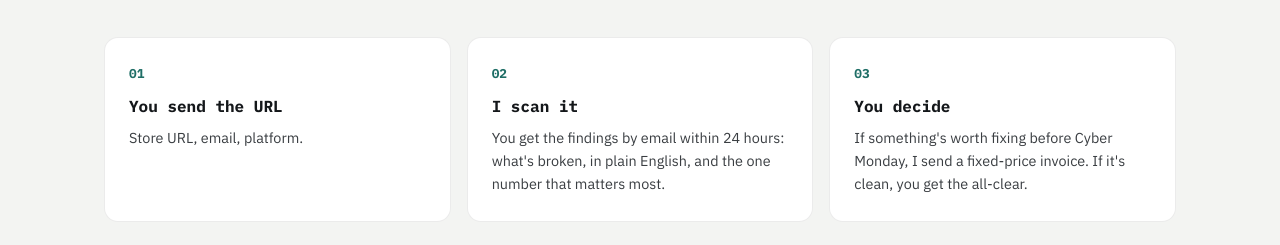
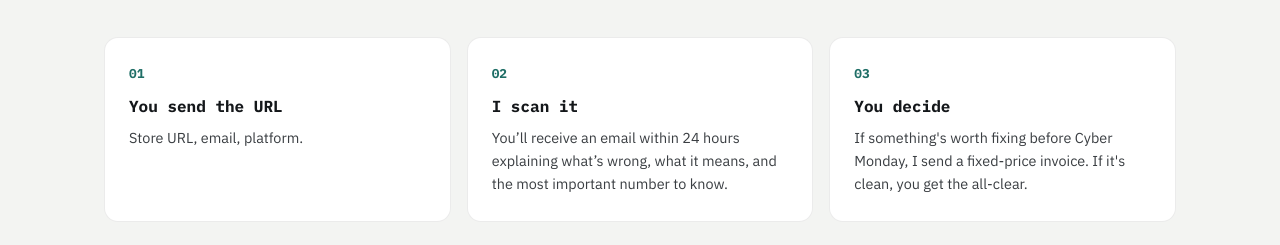
Before and after one commit to jingyen/jeffcheung.ai, a plain HTML site: page docs/bfcm.html in a window 1280 px wide. Shown: the part 821-1066 px from the top of the page. Drawn offline with Linux system fonts and the light colour scheme.

Commit message:
bfcm: reword step 02

```diff
--- a/docs/bfcm.html
+++ b/docs/bfcm.html
@@ -225,7 +225,7 @@
       <div class="sh"><h2>How it works</h2></div>
       <div class="steps">
         <div class="step"><div class="num">01</div><h3>You send the URL</h3><p>Store URL, email, platform.</p></div>
-        <div class="step"><div class="num">02</div><h3>I scan it</h3><p>You get the findings by email within 24 hours: what's broken, in plain English, and the one number that matters most.</p></div>
+        <div class="step"><div class="num">02</div><h3>I scan it</h3><p>You’ll receive an email within 24 hours explaining what’s wrong, what it means, and the most important number to know.</p></div>
         <div class="step"><div class="num">03</div><h3>You decide</h3><p>If something's worth fixing before Cyber Monday, I send a fixed-price invoice. If it's clean, you get the all-clear.</p></div>
       </div>
     </div></section>
```
